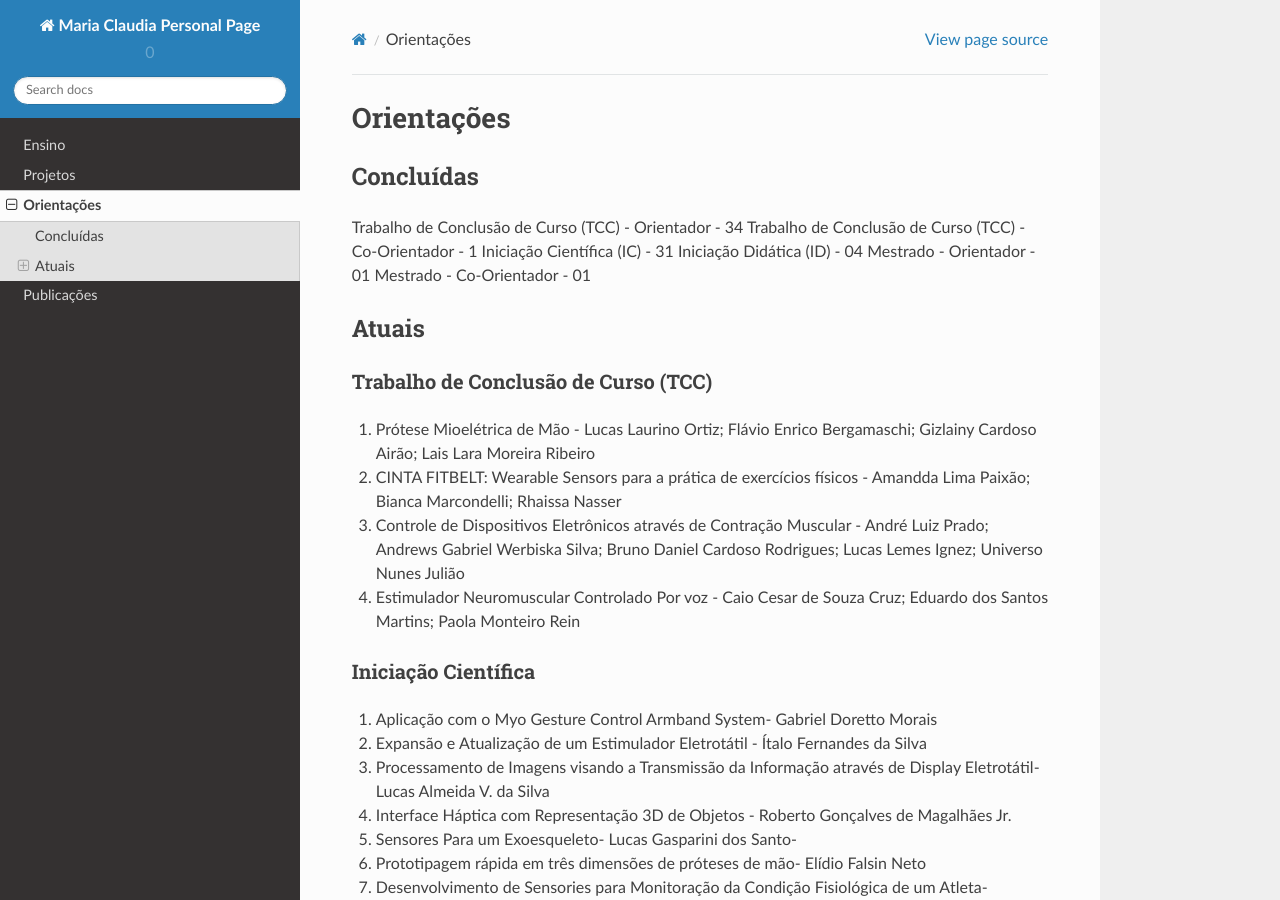
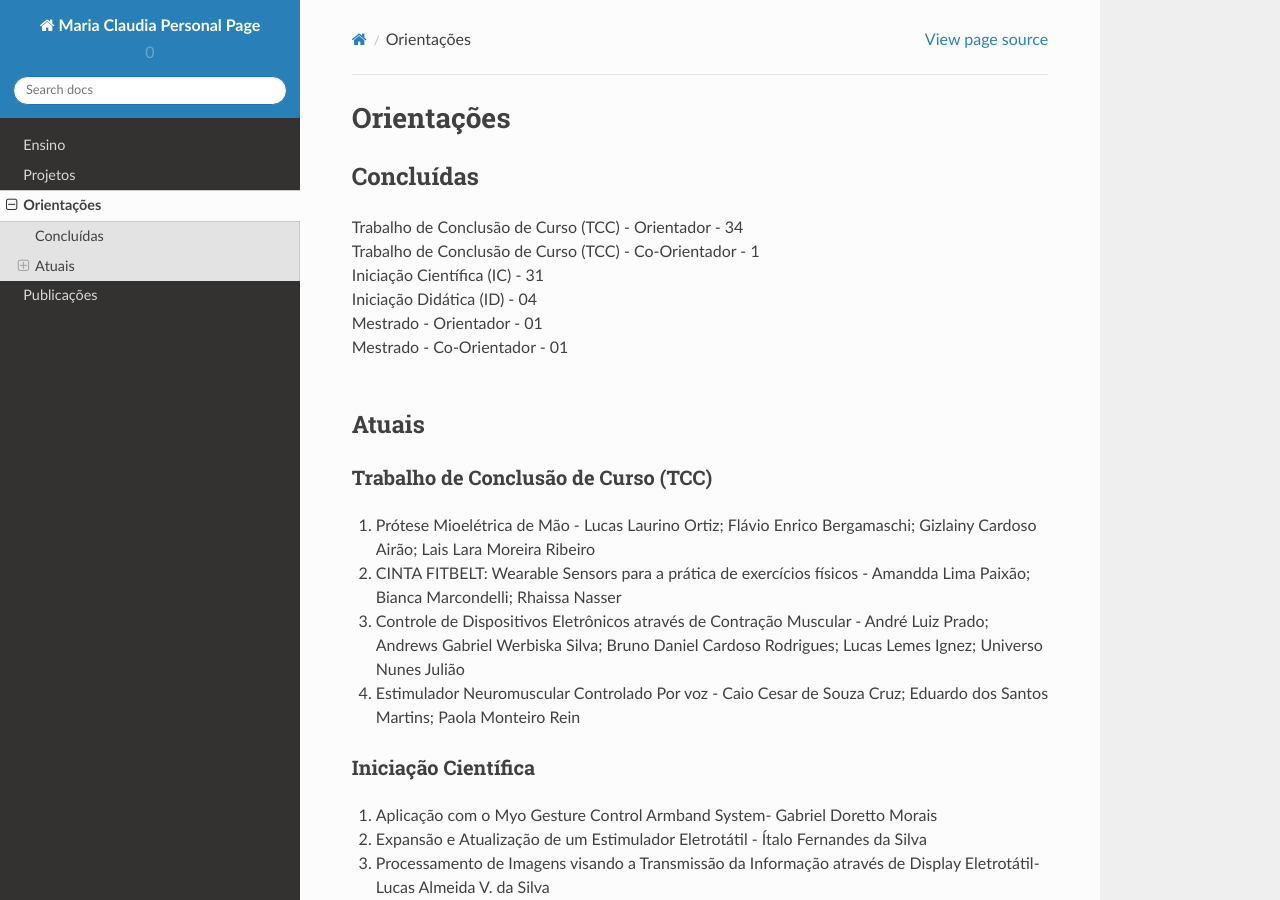
Before and after one commit to mclaudia/personal_page_fei, a Sphinx documentation site: the page built from source/orientacoes.rst, in a window 1280 px wide and 900 px high. Built offline with Sphinx 7.4.7 and the Read the Docs theme 2.0.0, drawn with Linux system fonts in a browser that asks for light colours.

Commit message:
fix format

```diff
--- a/source/orientacoes.rst
+++ b/source/orientacoes.rst
@@ -5,13 +5,13 @@ Orientações
 Concluídas
 ======
 
-Trabalho de Conclusão de Curso (TCC) - Orientador - 34
-Trabalho de Conclusão de Curso (TCC) - Co-Orientador - 1
-Iniciação Científica (IC) - 31
-Iniciação Didática (ID) - 04
-Mestrado - Orientador - 01
-Mestrado - Co-Orientador - 01
-
+| Trabalho de Conclusão de Curso (TCC) - Orientador - 34
+| Trabalho de Conclusão de Curso (TCC) - Co-Orientador - 1
+| Iniciação Científica (IC) - 31
+| Iniciação Didática (ID) - 04
+| Mestrado - Orientador - 01
+| Mestrado - Co-Orientador - 01
+|
 
 
 ======
```
